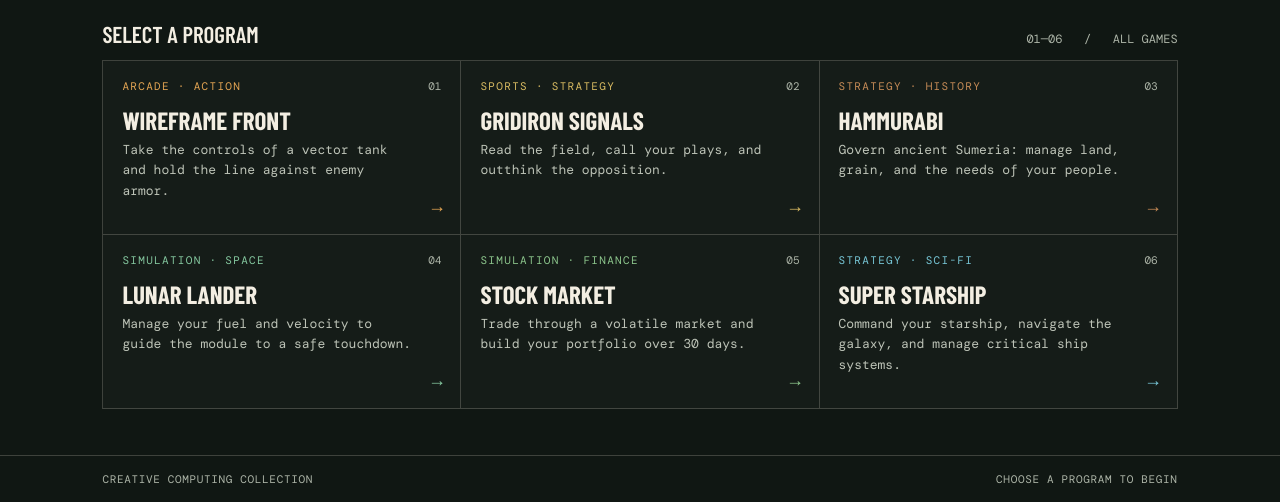
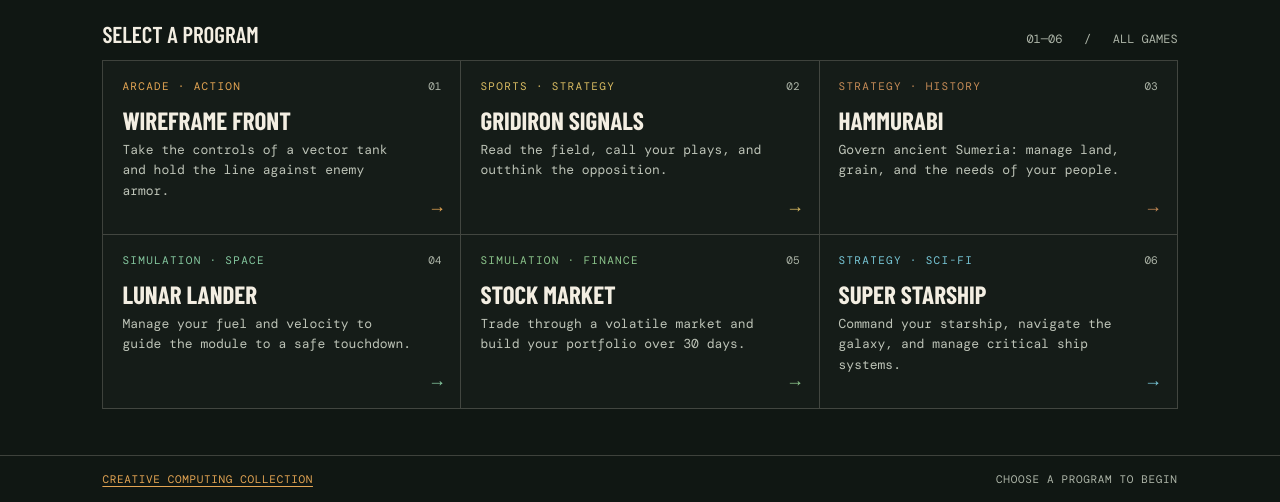
Before and after one commit to mikedorin/Lunar-Lander, a plain HTML site: page index.html in a window 1280 px wide. Shown: the part 351-853 px from the top of the page. Drawn offline with nearby package versions, Linux system fonts and the light colour scheme; a web font is replaced by a local one.

Commit message:
quick update

```diff
--- a/index.html
+++ b/index.html
@@ -216,6 +216,11 @@
       text-transform: uppercase;
     }
 
+    footer a {
+      color: var(--signal);
+      text-underline-offset: 3px;
+    }
+
     @keyframes arrive {
       from { opacity: 0; transform: translateY(10px); }
       to { opacity: 1; transform: translateY(0); }
@@ -315,7 +320,7 @@
   </main>
 
   <footer>
-    <span>Creative Computing Collection</span>
+    <a href="https://blog.adafruit.com/2022/06/16/david-ahl-places-all-his-classic-computing-publications-into-the-public-domain/" target="_blank" rel="noopener noreferrer">Creative Computing Collection</a>
     <span>Choose a program to begin</span>
   </footer>
 </body>
```
Also changed, not shown: 1 other file.
